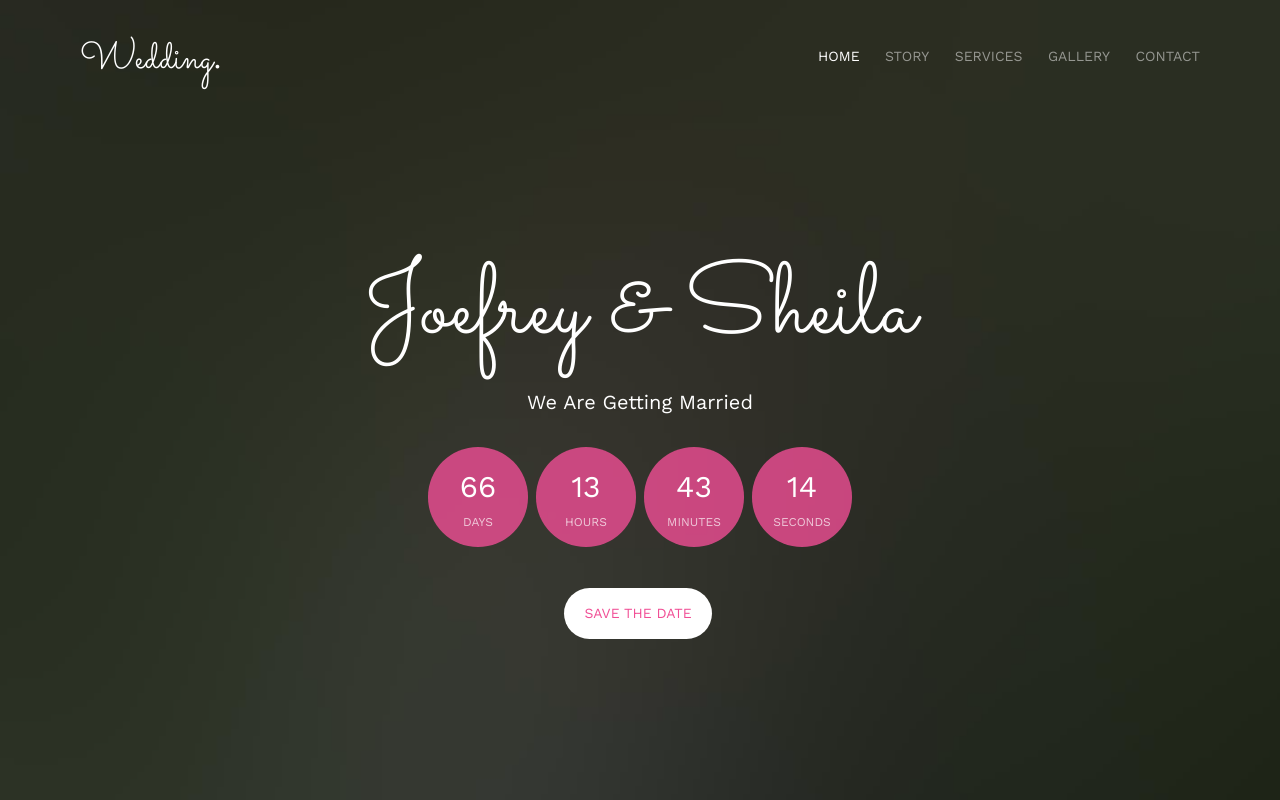
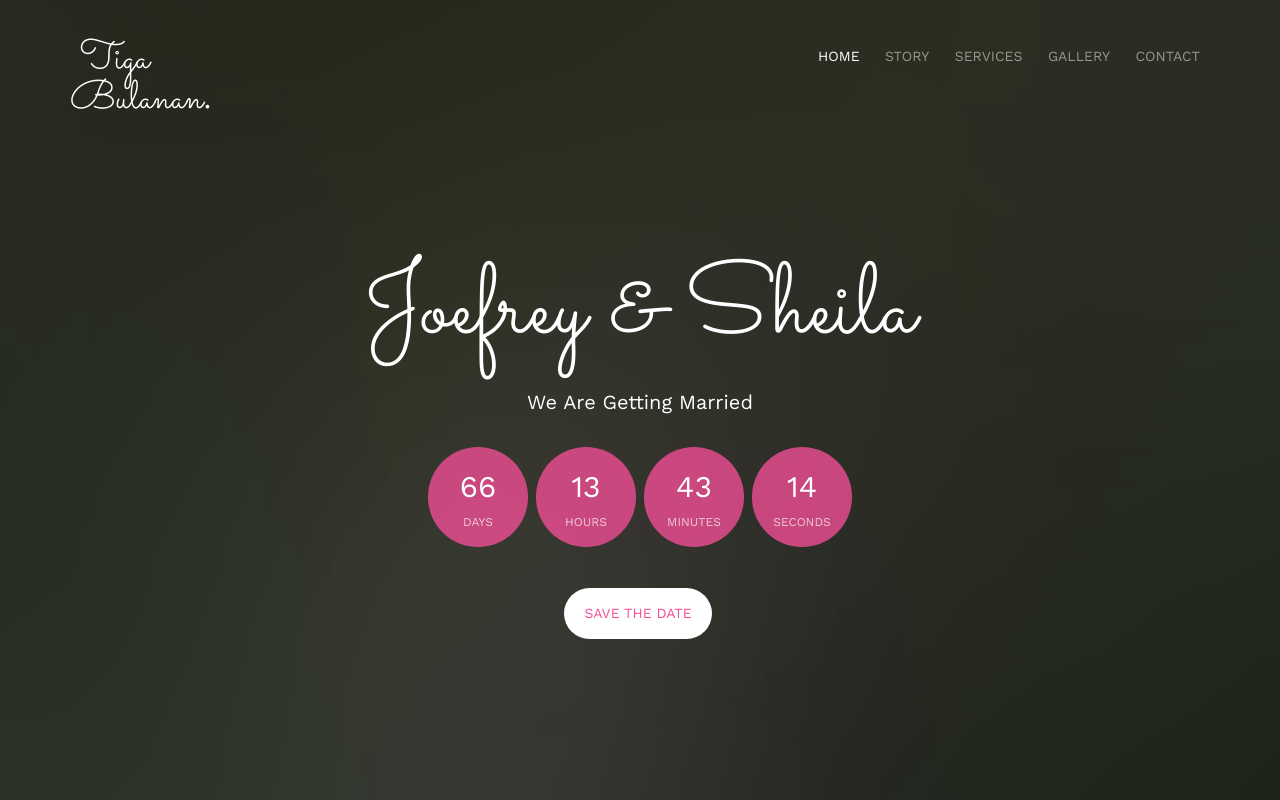
Before and after one commit to pranx123/udangan, a plain HTML site: page index.html in a window 1280 px wide. Shown: the top 800 px of the page. Drawn offline with nearby package versions, Linux system fonts and the light colour scheme; files whose address does not match are found by name.

Commit message:
Update index.html

```diff
--- a/index.html
+++ b/index.html
@@ -74,7 +74,7 @@
 		<div class="container">
 			<div class="row">
 				<div class="col-xs-2">
-					<div id="fh5co-logo"><a href="index.html">Wedding<strong>.</strong></a></div>
+					<div id="fh5co-logo"><a href="index.html">Tiga Bulanan<strong>.</strong></a></div>
 				</div>
 				<div class="col-xs-10 text-right menu-1">
 					<ul>
```
